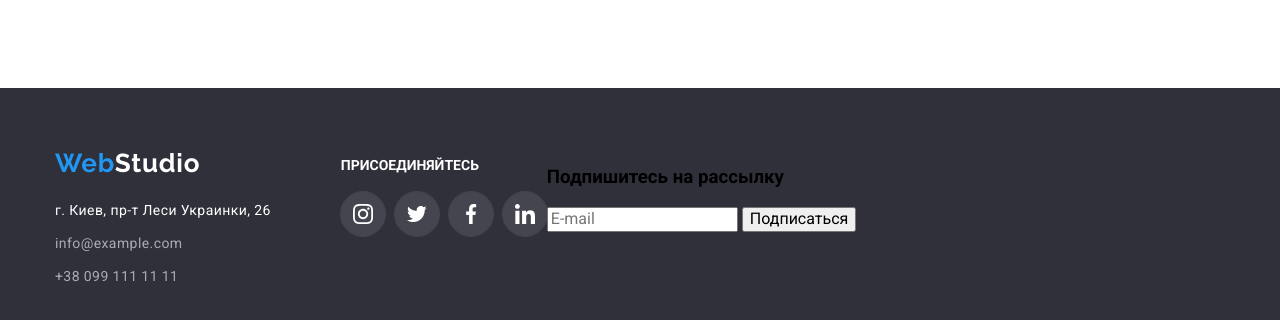
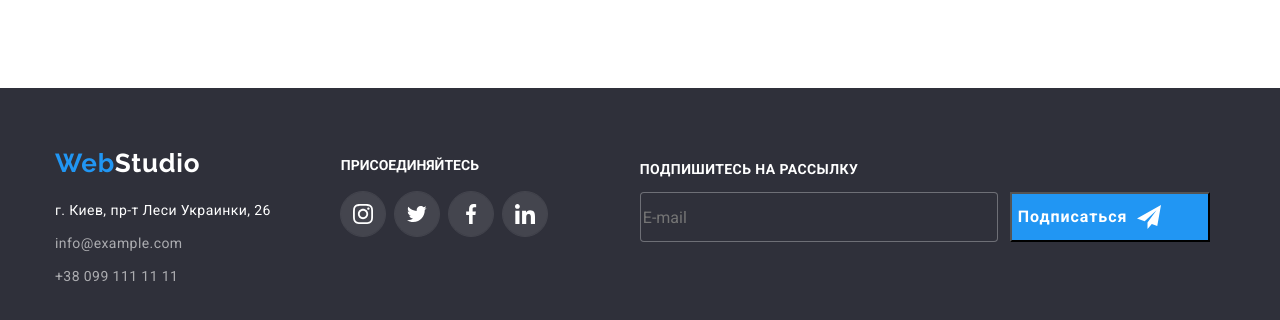
Before and after one commit to Rocket1980/goit-markup-hw-06, a plain HTML site: page index.html in a window 1280 px wide. Shown: the part 2551-2871 px from the top of the page. Drawn offline with nearby package versions, Linux system fonts and the light colour scheme.

Commit message:
footer input

```diff
--- a/css/styles.css
+++ b/css/styles.css
@@ -645,6 +645,72 @@ span {
   height: 20px;
 }
 
+.mail-input {
+  margin-left: 93px;
+}
+
+.mail-input-heading {
+  font-family: var(--secondary-font);
+  font-style: normal;
+  font-weight: bold;
+  font-size: 14px;
+  line-height: 1.14;
+  letter-spacing: 0.03em;
+  text-transform: uppercase;
+
+  color: #ffffff;
+}
+
+.mail-input-siz {
+  width: 579px;
+  height: 86px;
+
+  display: flex;
+}
+
+.mail-input-text {
+  box-sizing: border-box;
+  width: 358px;
+  height: 50px;
+  border: 1px solid rgba(255, 255, 255, 0.3);
+  background-color: #2f303a;
+  border-radius: 4px;
+}
+
+/* .button-group {
+  display: flex;
+  align-items: center;
+  justify-content: center;
+  width: 143px;
+  height: 30px;
+} */
+
+.mail-input-button {
+  width: 200px;
+  height: 50px;
+  margin-left: 12px;
+  background-color: var(--theme-color);
+
+  font-family: var(--secondary-font);
+  font-style: normal;
+  font-weight: bold;
+  font-size: 16px;
+  line-height: 1.9;
+
+  display: flex;
+  align-items: center;
+  text-align: center;
+  letter-spacing: 0.06em;
+
+  color: #ffffff;
+}
+
+.mail-input-images {
+  width: 24px;
+  height: 24px;
+  margin-left: 10px;
+}
+
 /*========== Modal icon ==========*/
 
 .backdrop {
--- a/index.html
+++ b/index.html
@@ -394,13 +394,19 @@
                     </a>
                 </div>
             </div>
-            <div>
-                <h3>Подпишитесь на рассылку</h3>
-                <form>
+            <div class="mail-input">
+                <h3 class="mail-input-heading">Подпишитесь на рассылку</h3>
+                <form class="mail-input-siz">
                     <label>
-                        <input type="email" name="email" placeholder="E-mail"/>
+                        <input class="mail-input-text" type="email" name="email" placeholder="E-mail"/>
                     </label>
-                    <button type="Подписаться" href="./images/symbol-defs.svg#icon-icon-send">Подписаться</button>
+                    <!-- <div class="button-group"> -->
+                    <button class="mail-input-button" type="Подписаться">Подписаться
+                    <svg class="mail-input-images">
+                        <use href="./images/symbol-defs.svg#icon-icon-send"></use>
+                    </svg>
+                    </button>
+                    <!-- </div> -->
                 </form>
             </div>
         </div>
```
